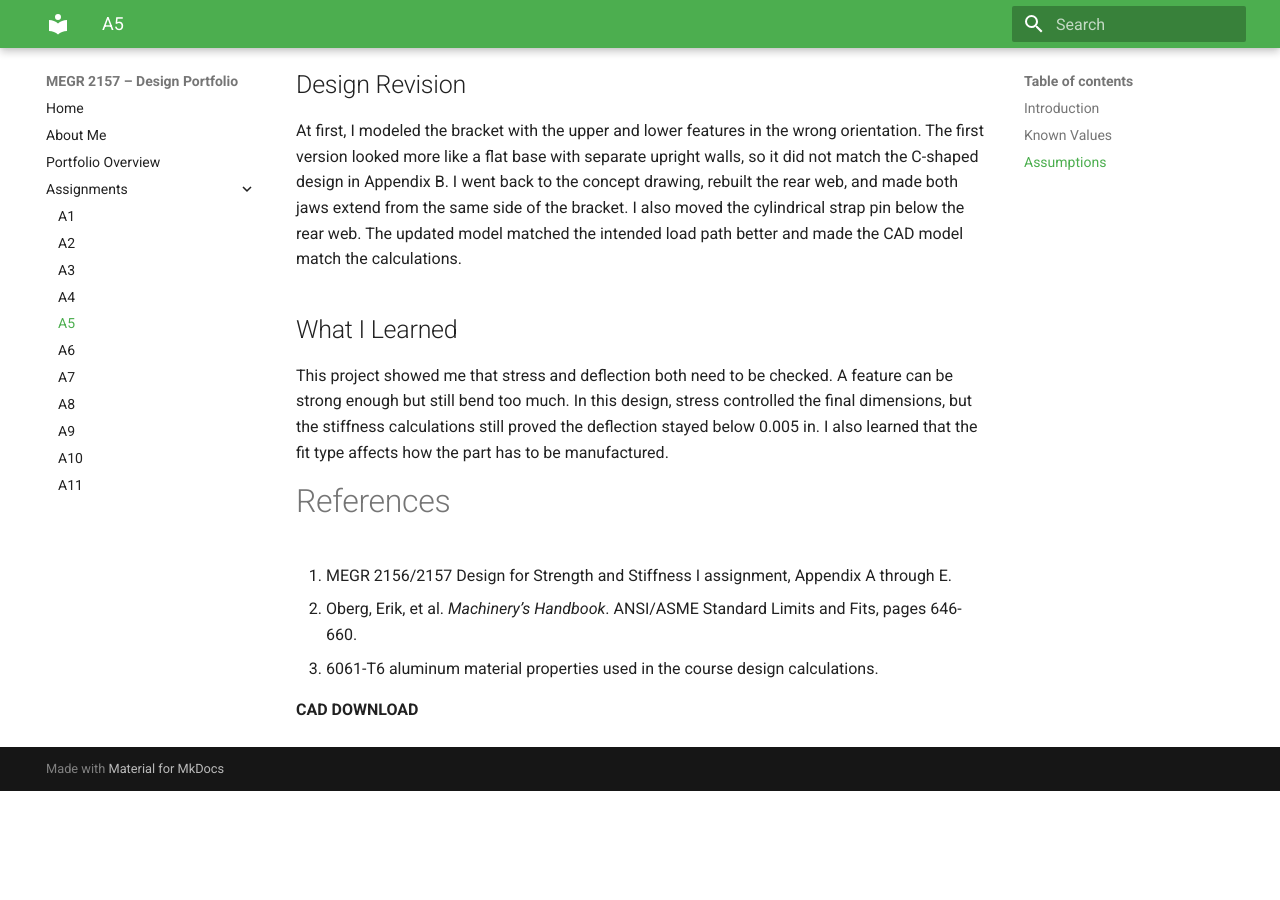
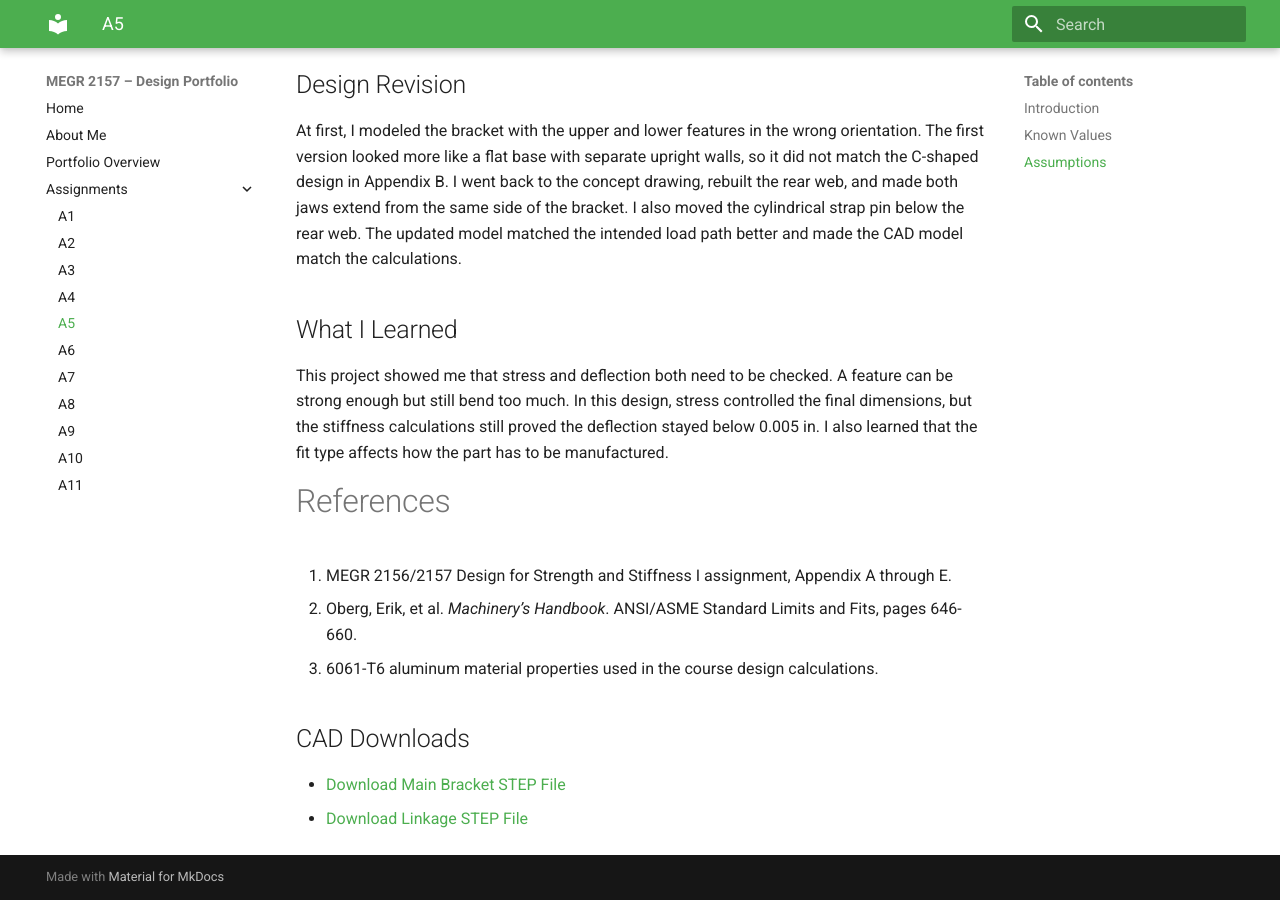
Before and after one commit to kdedrick123/MEGR-portfolio-, an MkDocs documentation site: the page built from docs/assignments/A05/index.md, in a window 1280 px wide and 900 px high, scrolled down 22809 px. Built offline with MkDocs 1.6.1 and Material for MkDocs 9.7.7, drawn with Linux system fonts in a browser that asks for light colours; before the commit the page ends 23600 px from its top, so only the background shows below that.

Commit message:
Add CAD Downloads section with links to STEP files

```diff
--- a/docs/assignments/A05/index.md
+++ b/docs/assignments/A05/index.md
@@ -943,4 +943,7 @@ This project showed me that stress and deflection both need to be checked. A fea
 2. Oberg, Erik, et al. *Machinery’s Handbook*. ANSI/ASME Standard Limits and Fits, pages 646-660.
 3. 6061-T6 aluminum material properties used in the course design calculations.
 
-**CAD DOWNLOAD**
+## CAD Downloads
+
+- [Download Main Bracket STEP File](Kaleb_Dedrick_MEGR2157_Bracket.step)
+- [Download Linkage STEP File](Kaleb_Dedrick_MEGR2157_Linkage.step)
```
